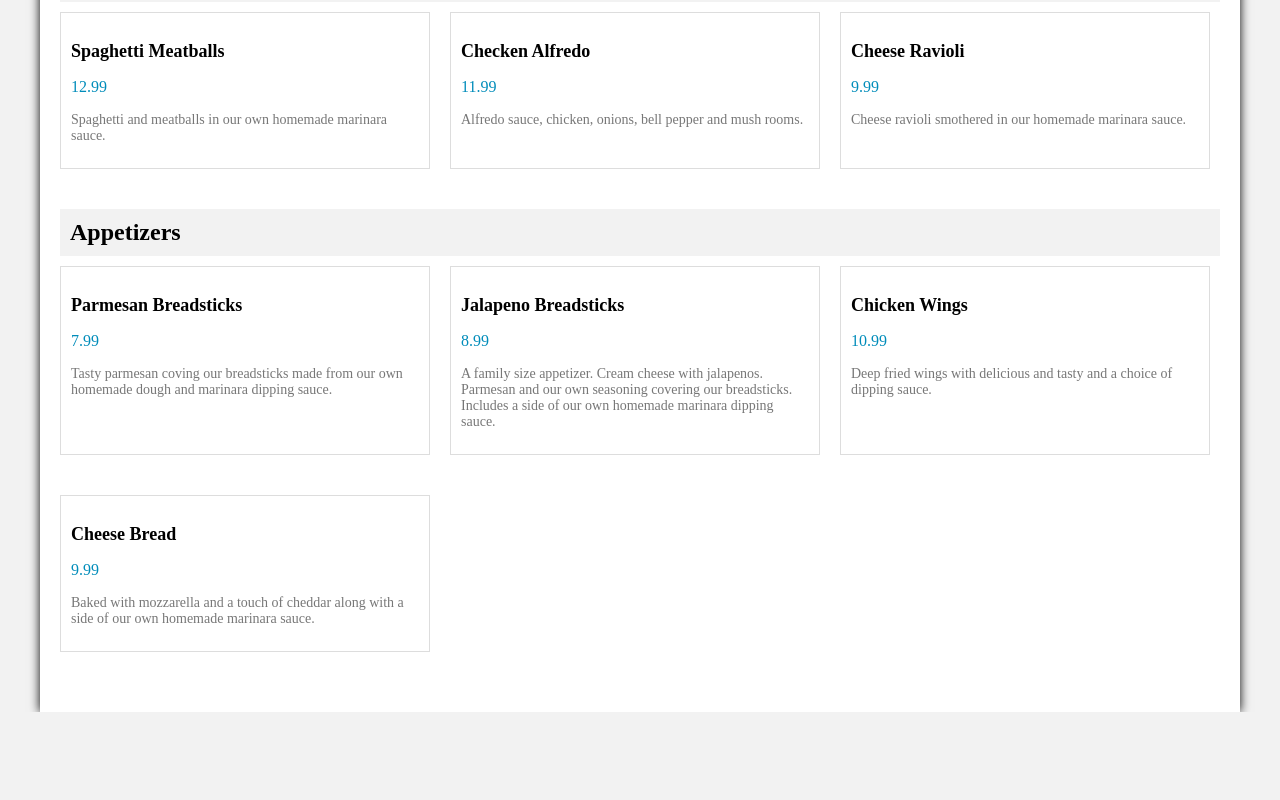
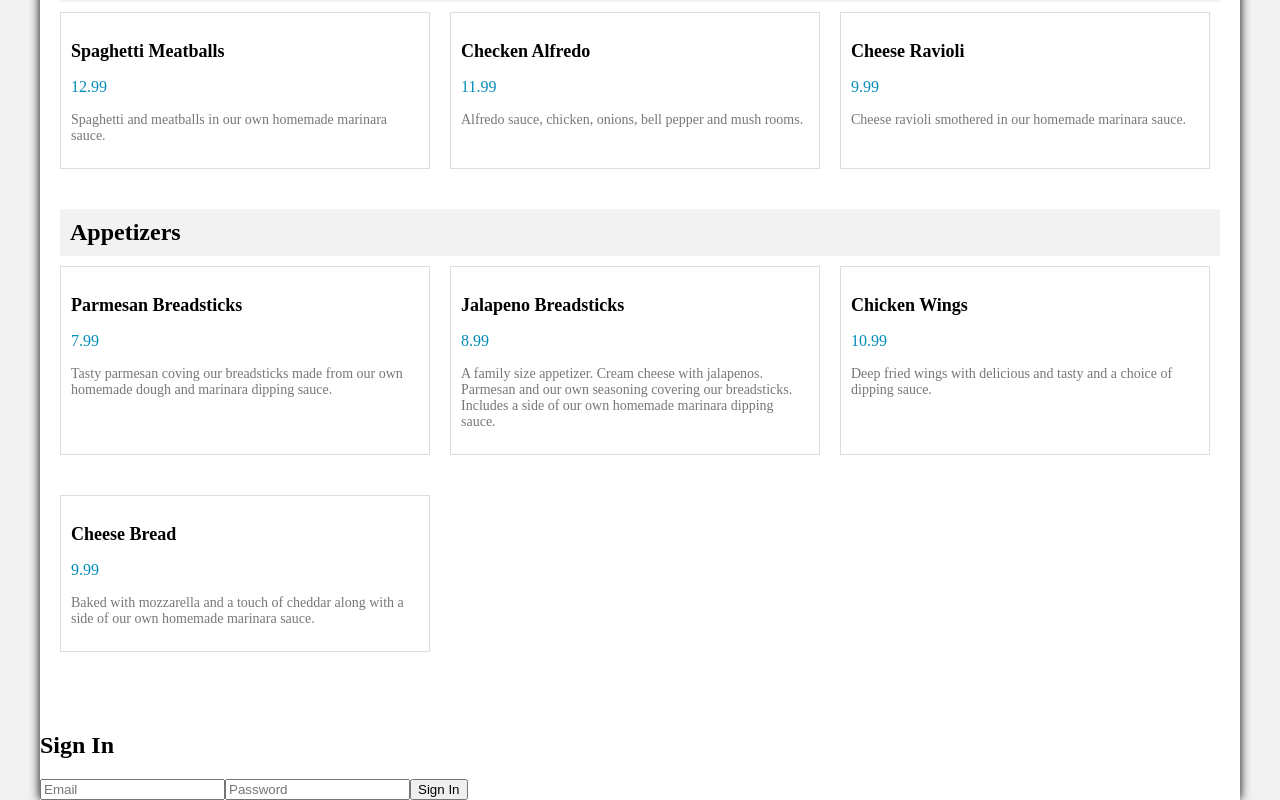
Before and after one commit to Capstone-Marcel-Matthew-Sombat/Capstone_Pizzeria_Frontend, a React (Vite) app: page / in a window 1280 px wide. Shown: the part 1834-2634 px from the top of the page. Before the commit the page ends 2546 px from the top, so only its background shows below. Built offline with nearby package versions, Linux system fonts and the light colour scheme.

Commit message:
added sign in button

```diff
--- a/src/App.jsx
+++ b/src/App.jsx
@@ -1,9 +1,10 @@
 import React from "react";
 import PageContent from "./components/PageContainer";
 import NavBar from "./components/Navbar";
+import SignIn from "./SignIn"; // Import the SignIn component
 import "../src/components/styles/App.css";
 import "../src/components/styles/navbar.css";
-import "../src/components/styles/media-query.css"
+import "../src/components/styles/media-query.css";
 
 function App() {
   return (
@@ -14,8 +15,8 @@ function App() {
       </div>
 
       <div id="main-content">
-
         <PageContent />
+        <SignIn /> {/* Include the SignIn component */}
       </div>
     </>
   );
--- a/src/components/Navbar.jsx
+++ b/src/components/Navbar.jsx
@@ -1,29 +1,26 @@
 import React from "react";
 import { Link } from "react-router-dom";
 import { FontAwesomeIcon } from "@fortawesome/react-fontawesome";
-import { faShoppingCart } from "@fortawesome/free-solid-svg-icons";
+import { faShoppingCart, faSignInAlt } from "@fortawesome/free-solid-svg-icons";
 
 const NavBar = () => {
   return (
-    <>
     <div id="navbar">
       <Link to="/">Home</Link>
       <Link to="/menus">Menu</Link>
       <Link to="/contact">Contact</Link>
-        </div>
 
-        <div id="signin-n-cart">
       {/* Sign-In Button */}
-        <Link to="/signin" className="sign-in-btn">
+      <Link to="/signin" className="nav-link">
+        <FontAwesomeIcon icon={faSignInAlt} />
         Sign In
       </Link>
 
       {/* Cart Icon */}
-        <Link to="/cart" className="cart-icon">
+      <Link to="/cart" className="nav-link">
         <FontAwesomeIcon icon={faShoppingCart} />
       </Link>
     </div>
-    </>
   );
 };
 
--- /dev/null
+++ b/src/signIn.jsx
@@ -0,0 +1,33 @@
+import React, { useState } from "react";
+
+const SignIn = () => {
+  const [email, setEmail] = useState("");
+  const [password, setPassword] = useState("");
+
+  const handleSignIn = () => {
+    // Here you can add logic to authenticate the user
+    console.log("Email:", email);
+    console.log("Password:", password);
+  };
+
+  return (
+    <div className="signin-container">
+      <h2>Sign In</h2>
+      <input
+        type="email"
+        placeholder="Email"
+        value={email}
+        onChange={(e) => setEmail(e.target.value)}
+      />
+      <input
+        type="password"
+        placeholder="Password"
+        value={password}
+        onChange={(e) => setPassword(e.target.value)}
+      />
+      <button onClick={handleSignIn}>Sign In</button>
+    </div>
+  );
+};
+
+export default SignIn;
```
Lines whose indentation alone changed are shown as unchanged.
